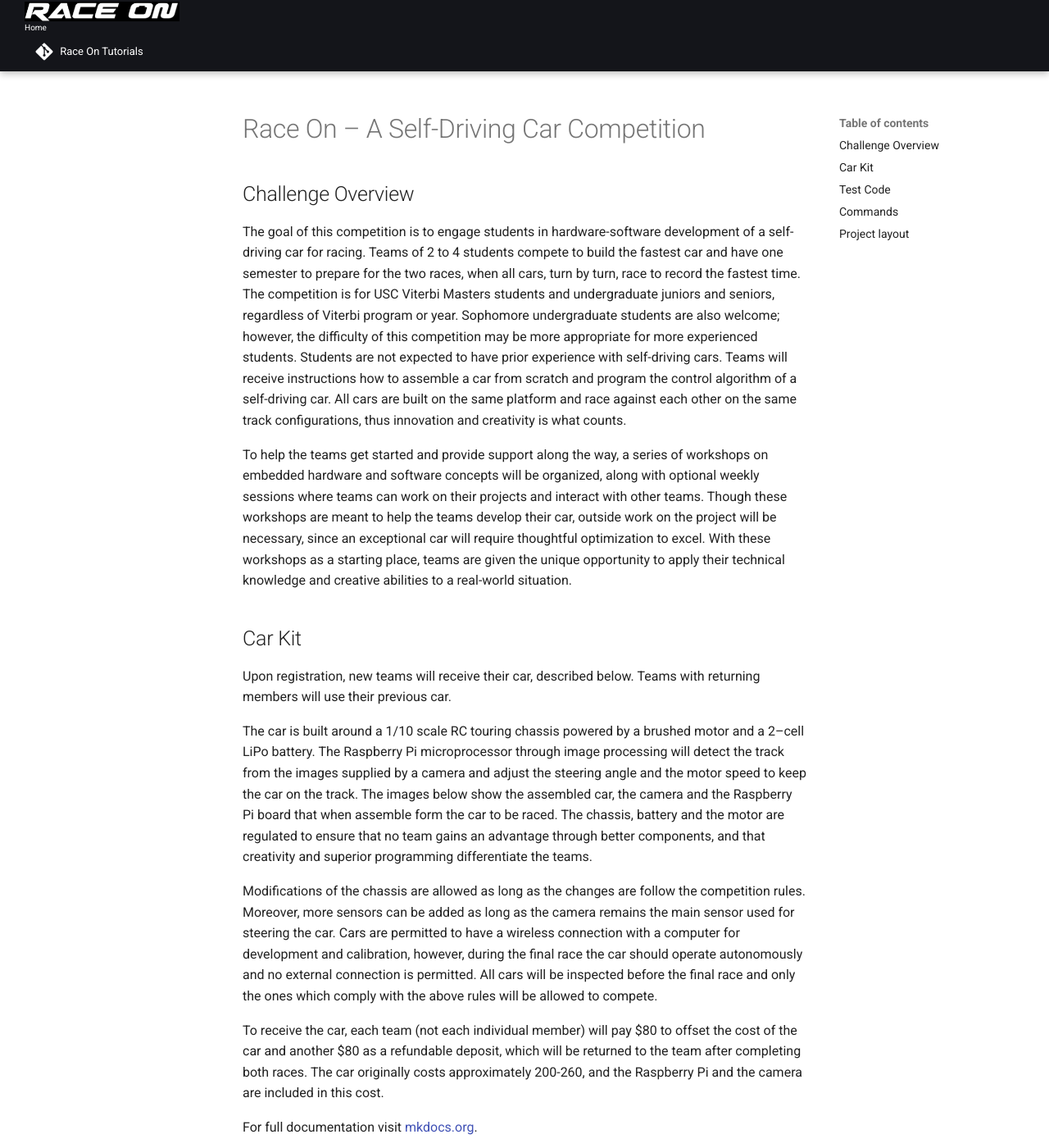
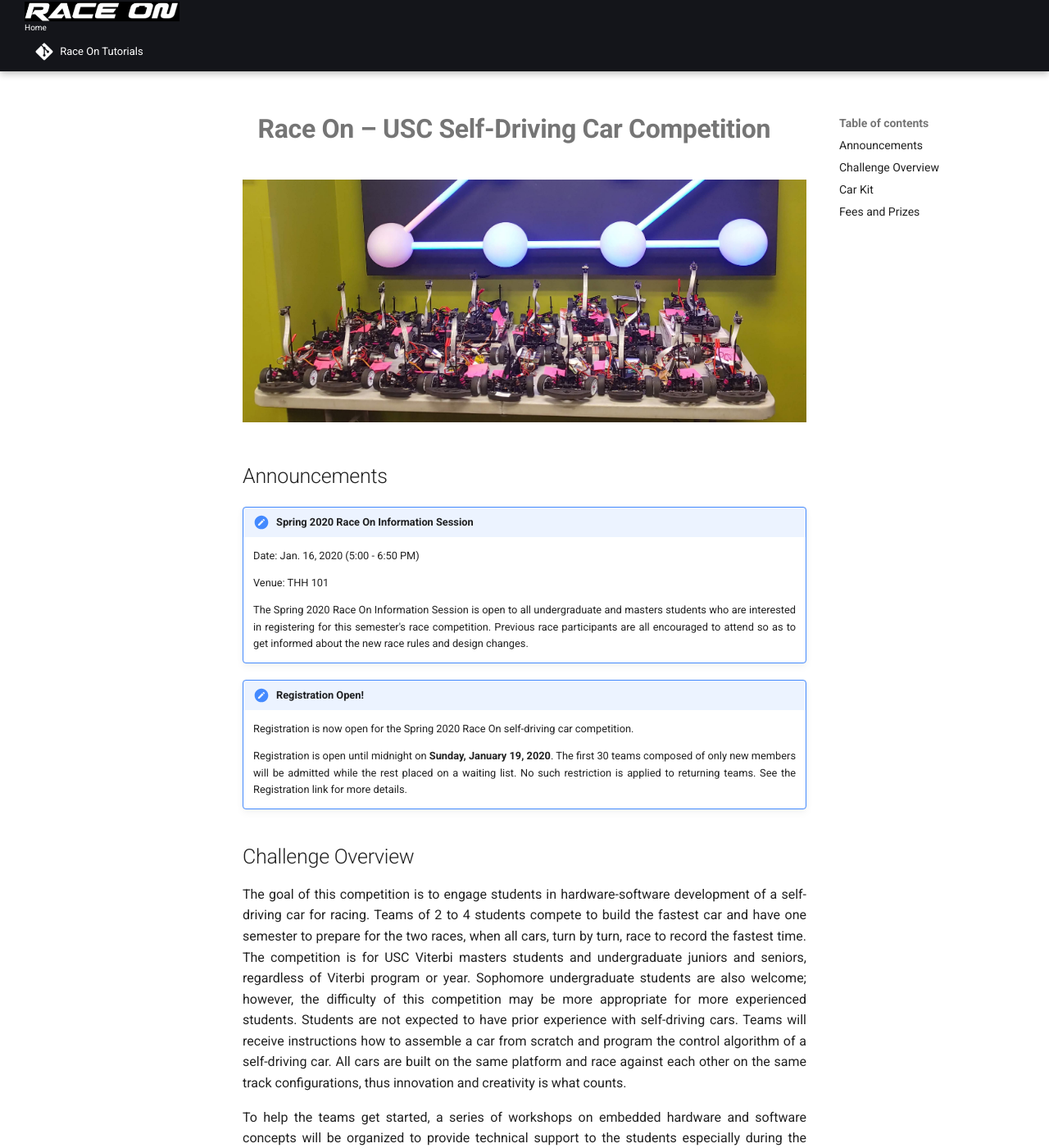
Before and after one commit to race-on/webpage, an MkDocs documentation site: the page built from source/index.md, in a window 1280 px wide and 1400 px high. Shown: the whole window at 82% size. Built offline with MkDocs 1.6.1 and Material for MkDocs 9.7.7, drawn with Linux system fonts in a browser that asks for light colours; comment, search, counter and statistics services are not loaded; some of the changed text lies outside the part shown.

Commit message:
Updated Spring 2020 Race On Website

````diff
--- a/mkdocs.yml
+++ b/mkdocs.yml
@@ -12,7 +12,7 @@ edit_uri: ''
 
 
 # Copyright
-copyright: 'Copyright &copy; 2019 The Race On organizing team'
+copyright: 'Copyright &copy; 2020 The Race On organizing team'
 
 
 # Folders configuration for GitHub Pages
@@ -33,6 +33,18 @@ theme:
   font:
     text: 'Roboto'
     code: 'Roboto Mono'
+
+# nav:
+#   - Home: index.md
+#   - Rules: test/index.md
+#   - Registration: registration.md
+
+# theme:
+#     name: readthedocs
+#     highlightjs: true
+#     hljs_languages:
+#         - yaml
+#         - rust
 
 
 # Customization
@@ -71,3 +83,4 @@ markdown_extensions:
   - pymdownx.mark
   - pymdownx.smartsymbols
   - pymdownx.superfences
+  - pyembed.markdown
--- a/source/index.md
+++ b/source/index.md
@@ -1,12 +1,28 @@
 title: Home
 
-# Race On – A Self-Driving Car Competition
+# Race On – USC Self-Driving Car Competition
+
+![Main](images/raceon_cars_main.jpg)
+
+## Announcements
+
+!!! attention "Spring 2020 Race On Information Session"
+    Date: Jan. 16, 2020 (5:00 - 6:50 PM)
+
+    Venue: THH 101
+
+    The Spring 2020 Race On Information Session is open to all undergraduate and masters students who are interested in registering for this semester's race competition. Previous race participants are all encouraged to attend so as to get informed about the new race rules and design changes.
+
+!!! note "Registration Open!"
+    Registration is now open for the Spring 2020 Race On self-driving car competition.
+
+    Registration is open until midnight on **Sunday, January 19, 2020**. The first 30 teams composed of only new members will be admitted while the rest placed on a waiting list. No such restriction is applied to returning teams. See the Registration link for more details.
 
 ## Challenge Overview
 
-The goal of this competition is to engage students in hardware-software development of a self-driving car for racing. Teams of 2 to 4 students compete to build the fastest car and have one semester to prepare for the two races, when all cars, turn by turn, race to record the fastest time. The competition is for USC Viterbi Masters students and undergraduate juniors and seniors, regardless of Viterbi program or year. Sophomore undergraduate students are also welcome; however, the difficulty of this competition may be more appropriate for more experienced students. Students are not expected to have prior experience with self-driving cars. Teams will receive instructions how to assemble a car from scratch and program the control algorithm of a self-driving car. All cars are built on the same platform and race against each other on the same track configurations, thus innovation and creativity is what counts.
+The goal of this competition is to engage students in hardware-software development of a self-driving car for racing. Teams of 2 to 4 students compete to build the fastest car and have one semester to prepare for the two races, when all cars, turn by turn, race to record the fastest time. The competition is for USC Viterbi masters students and undergraduate juniors and seniors, regardless of Viterbi program or year. Sophomore undergraduate students are also welcome; however, the difficulty of this competition may be more appropriate for more experienced students. Students are not expected to have prior experience with self-driving cars. Teams will receive instructions how to assemble a car from scratch and program the control algorithm of a self-driving car. All cars are built on the same platform and race against each other on the same track configurations, thus innovation and creativity is what counts.
 
-To help the teams get started and provide support along the way, a series of workshops on embedded hardware and software concepts will be organized, along with optional weekly sessions where teams can work on their projects and interact with other teams. Though these workshops are meant to help the teams develop their car, outside work on the project will be necessary, since an exceptional car will require thoughtful optimization to excel. With these workshops as a starting place, teams are given the unique opportunity to apply their technical knowledge and creative abilities to a real-world situation.
+To help the teams get started, a series of workshops on embedded hardware and software concepts will be organized to provide technical support to the students especially during the initial phase of the race. In addition, optional weekly sessions are to be held where teams can work on their projects and interact with other teams. Though these workshops are meant to help the teams develop their car, outside work on the project will be necessary, since an exceptional car will require thoughtful optimization to excel. With these workshops as a starting place, teams are given the unique opportunity to apply their technical knowledge and creative abilities to a real-world situation.
 
 ## Car Kit
 
@@ -14,12 +30,19 @@ Upon registration, new teams will receive their car, described below. Teams with
 
 The car is built around a 1/10 scale RC touring chassis powered by a brushed motor and a 2–cell LiPo battery. The Raspberry Pi microprocessor through image processing will detect the track from the images supplied by a camera and adjust the steering angle and the motor speed to keep the car on the track. The images below show the assembled car, the camera and the Raspberry Pi board that when assemble form the car to be raced. The chassis, battery and the motor are regulated to ensure that no team gains an advantage through better components, and that creativity and superior programming differentiate the teams.
 
+![Car Kit](images/carkit.png)
+
 Modifications of the chassis are allowed as long as the changes are follow the competition rules. Moreover, more sensors can be added as long as the camera remains the main sensor used for steering the car. Cars are permitted to have a wireless connection with a computer for development and calibration, however, during the final race the car should operate autonomously and no external connection is permitted. All cars will be inspected before the final race and only the ones which comply with the above rules will be allowed to compete.
 
-To receive the car, each team (not each individual member) will pay $80 to offset the cost of the car and another $80 as a refundable deposit, which will be returned to the team after completing both races. The car originally costs approximately $200-$260, and the Raspberry Pi and the camera are included in this cost.
+## Fees and Prizes
+
+For new teams, the fee to participate in Race On is **$250 per team**. This fee covers all the materials needed to assemble a self-driving car, such as the car kit, raspberry pi plus other components and accessories. By participating in the races, teams stand the chance to win prize awards either in form of new additional components and/or gift cards. See **Rules** section for details.
+
+<!-- **To receive the car, each team (not each individual member) will pay $80 to offset the cost of the car and another $80 as a refundable deposit, which will be returned to the team after completing both races. The car originally costs approximately $200-$260, and the Raspberry Pi and the camera are included in this cost.** -->
 
 
-For full documentation visit [mkdocs.org](https://mkdocs.org).
+
+<!-- For full documentation visit [mkdocs.org](https://mkdocs.org).
 ## Test Code
 
 ```python hl_lines="3"
@@ -42,4 +65,4 @@ print(a.T @ a)
     mkdocs.yml    # The configuration file.
     docs/
         index.md  # The documentation homepage.
-        ...       # Other markdown pages, images and other files.
+        ...       # Other markdown pages, images and other files. -->
--- a/source/registration.md
+++ b/source/registration.md
@@ -1,5 +1,29 @@
 title: Registration
-redirect: https://raceon.io/
+
+# Spring 2020 Registration
+
+Registration is open until midnight on **Sunday, January 19**. The first 30 teams composed of only new members will be admitted with the rest placed on a waiting list. No such restriction is applied to returning teams.
+
+To register your team, please first fill out the registration form [**here**](https://forms.gle/RkYU4MvLegTcFbqT9) using your **USC EMAIL**. Then, come in one of the days listed below to pay the registration fees.
+
+<!-- By participating in the race, teams stand a chance of gaining awards (either getting new hardwares and/or gift cards).  -->
+
+-- For teams where all members have **NOT** participated in Race On before:
+The **FEE TO PARTICIPATE** in Race on is $250 per team. This fee covers all the materials needed to assemble a self-driving car.
+
+-- For returning teams who at least one member who **HAVE** participated in Race On:
+Returning teams (or teams with one or more returning members) should reuse their car from the prior year. As such, you **DO NOT NEED TO PAY** any money to register.
+
+Teams can have between 2 to 4 members which are USC students. While there is no "team leader", please select one team member to be the 'contact person' for your team. This is the team member that will be contacted if it is necessary to make specific contact with your team. All team members will be sent general information and logistics emails. This contact person should be filled out as member 1 in this form.
+
+Only one member of the group must fill out this form for their team.
+
+Fees can be payed on the following date/times:
+
+* Monday - Friday from 4 - 4:30 pm in EEB 131, while the registration period is **open**.
+* Monday, January 20, from 4 - 4:30 pm in EEB 131, **after** the registration period has closed.
+
+Please don't wait until the last minute.
 
 
-# Registration Closed
+<!-- # Registration Closed -->
--- a/source/stylesheets/extra.css
+++ b/source/stylesheets/extra.css
@@ -4,3 +4,12 @@
     margin-left: 1.25em;
 
 }
+
+.md-typeset h1 {
+  text-align: center;
+  font-weight: 700;
+}
+
+body {
+    text-align: justify;
+}
````
Also changed, not shown: source/blog.md (+5 -2 lines), source/images/carkit.png (added), source/images/raceon_cars_main.jpg (added), 1 other file.
